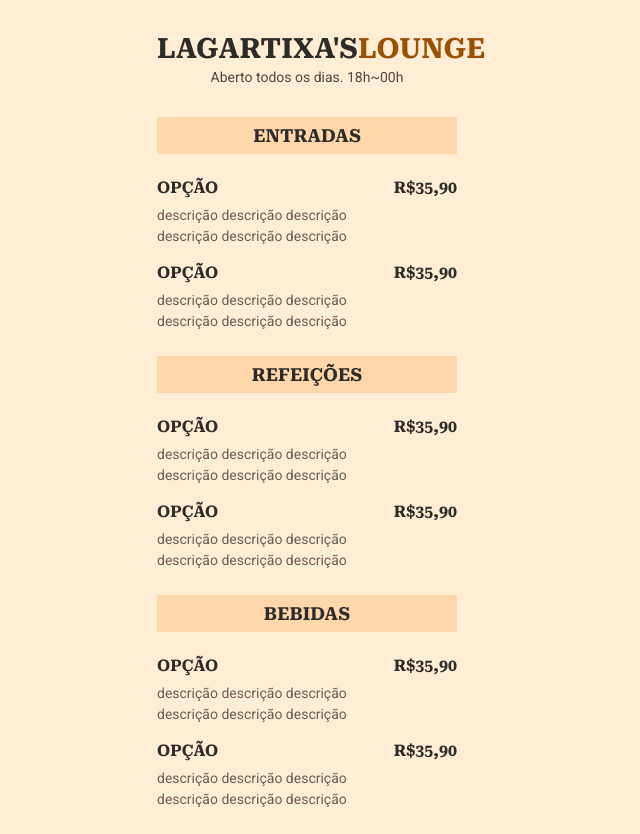
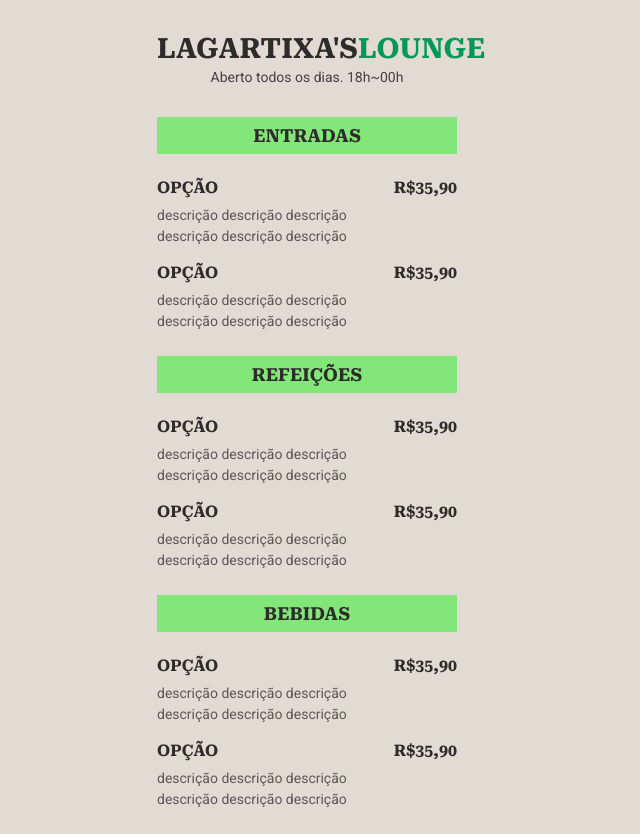
Before and after one commit to Frauvis25/Maratona-Explorer, a plain HTML site: page index.html in a window 1280 px wide. Shown: the whole page, without its empty margins (333-973 px from the left). Drawn offline with Linux system fonts and the light colour scheme.

Commit message:
atualizado estilo

```diff
--- a/style.css
+++ b/style.css
@@ -5,7 +5,7 @@
 }
 
 body {
-    background-color: #FFEDD5;
+  background-color: #e1dbd3;
   font-family: 'Roboto', sans-serif;
 }
 
@@ -42,7 +42,7 @@
 }
 
 header h1 span {
-    color: #995000;
+  color: #009957;
 }
 
 /*SECTION*/
@@ -51,7 +51,7 @@
 }
 
 section h2 {
-    background-color: #fed7aa;
+  background-color: #82e679;
   padding: 8px 16px;
   text-align: center;
   margin-bottom: 24px;
```
Lines whose indentation alone changed are shown as unchanged.
